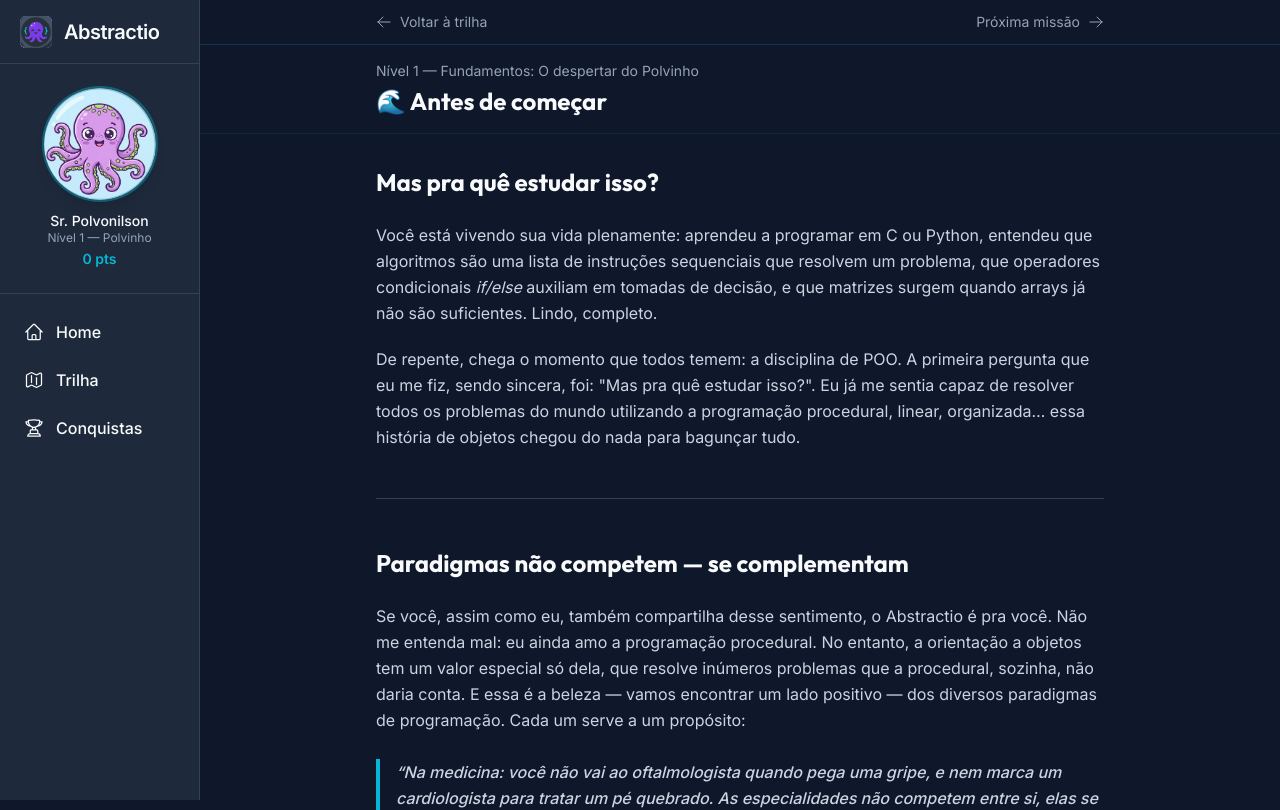
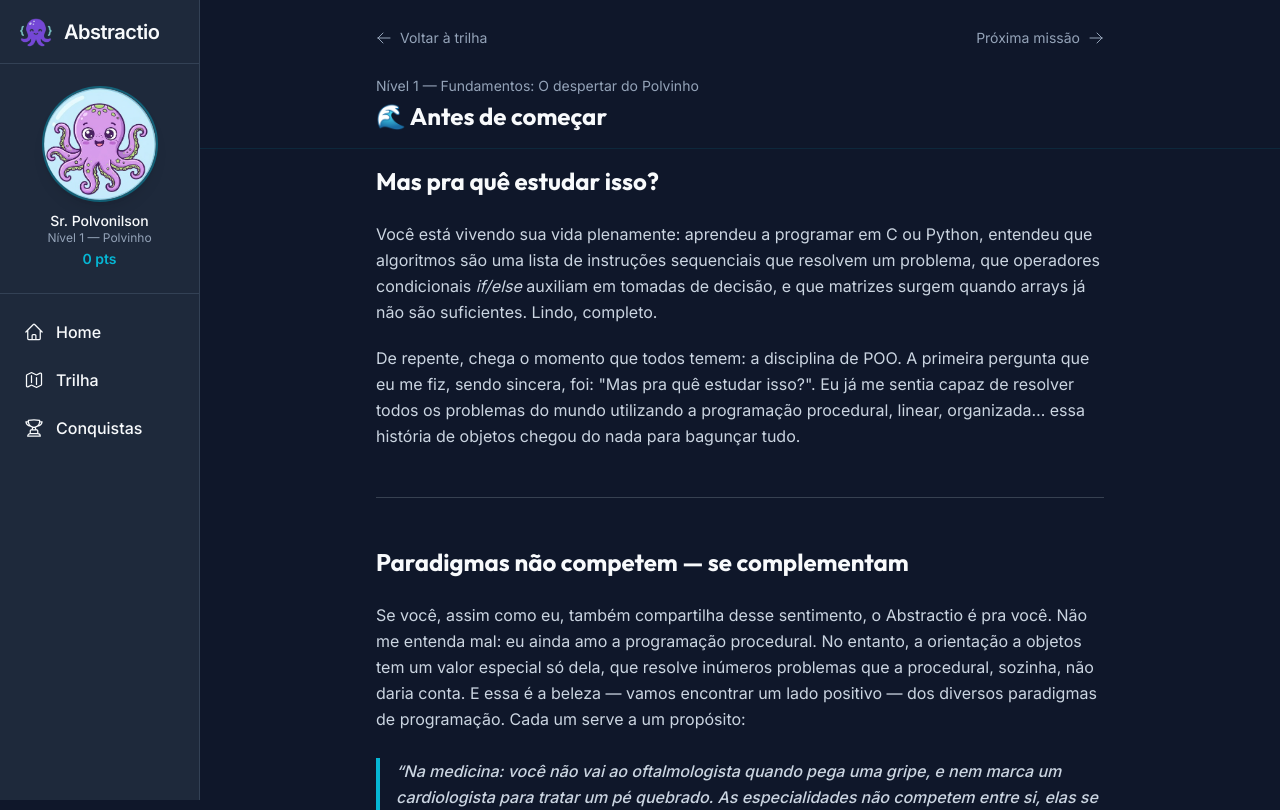
Before and after one commit to Gpcoutinho/Abstractio, a React (Vite) app: page /missao/1/1 in a window 1280 px wide. Shown: the top 810 px of the page. Built offline with nearby package versions, Linux system fonts and the light colour scheme.

Commit message:
style: remodela header da missao

```diff
--- a/src/components/Sidebar.tsx
+++ b/src/components/Sidebar.tsx
@@ -56,7 +56,11 @@ const Sidebar: React.FC = () => {
           </svg>
         </button>
         <Link to="/" className="flex items-center gap-2">
-          <img src="/isotipo.svg" alt="Isotipo" className="w-7 h-7 rounded-md" />
+          <img
+            src="/isotipo.png"
+            alt="Isotipo"
+            className="w-7 h-7 rounded-md"
+          />
           <span className="font-bold text-textPrimary">Abstractio</span>
         </Link>
       </div>
@@ -78,7 +82,11 @@ const Sidebar: React.FC = () => {
       >
         {/* Logo */}
         <div className="flex items-center gap-3 px-5 h-16 border-b border-borderDark flex-shrink-0">
-          <img src="/isotipo.svg" alt="Isotipo" className="w-8 h-8 rounded-md" />
+          <img
+            src="/isotipo.png"
+            alt="Isotipo"
+            className="w-8 h-8 rounded-md"
+          />
           <span className="text-xl font-bold tracking-tight text-textPrimary">
             Abstractio
           </span>
--- a/src/pages/Missao.tsx
+++ b/src/pages/Missao.tsx
@@ -1,22 +1,29 @@
-import React, { useState, useEffect } from 'react';
-import { useParams, Link } from 'react-router-dom';
-import BoloFactory from '../components/BoloFactory';
-import { ArrowLeftIcon, ArrowRightIcon, CheckCircleIcon } from '@heroicons/react/24/outline';
-import ReactMarkdown from 'react-markdown';
-import remarkGfm from 'remark-gfm';
-import rehypeRaw from 'rehype-raw';
-import { niveis } from '../data/curriculum';
-import { useProgress } from '../hooks/useProgress';
-import PageWrapper from '../components/PageWrapper';
-import CodeBlock from '../components/CodeBlock';
-import interativoHtml from '../assets/interativos/nivel_1_missao_7.html?raw';
+import React, { useState, useEffect } from "react";
+import { useParams, Link } from "react-router-dom";
+import BoloFactory from "../components/BoloFactory";
+import {
+  ArrowLeftIcon,
+  ArrowRightIcon,
+  CheckCircleIcon,
+} from "@heroicons/react/24/outline";
+import ReactMarkdown from "react-markdown";
+import remarkGfm from "remark-gfm";
+import rehypeRaw from "rehype-raw";
+import { niveis } from "../data/curriculum";
+import { useProgress } from "../hooks/useProgress";
+import PageWrapper from "../components/PageWrapper";
+import CodeBlock from "../components/CodeBlock";
+import interativoHtml from "../assets/interativos/nivel_1_missao_7.html?raw";
 
 const interativos: Record<string, string> = {
-  'interativos/nivel_1_missao_7.html': interativoHtml,
+  "interativos/nivel_1_missao_7.html": interativoHtml,
 };
 
 const Missao: React.FC = () => {
-  const { nivelIdx, missaoIdx } = useParams<{ nivelIdx: string; missaoIdx: string }>();
+  const { nivelIdx, missaoIdx } = useParams<{
+    nivelIdx: string;
+    missaoIdx: string;
+  }>();
   const { completarMissao, desmarcarMissao, isMissaoConcluida } = useProgress();
 
   const [selecionada, setSelecionada] = useState<number | null>(null);
@@ -27,14 +34,17 @@ const Missao: React.FC = () => {
     setRespondida(false);
   }, [nivelIdx, missaoIdx]);
 
-  const nivel = niveis.find(n => n.id === Number(nivelIdx));
+  const nivel = niveis.find((n) => n.id === Number(nivelIdx));
   const missao = nivel?.missoes[Number(missaoIdx) - 1];
 
   if (!nivel || !missao) {
     return (
       <PageWrapper className="max-w-3xl pb-12">
         <p className="text-textSecondary">Missão não encontrada.</p>
-        <Link to="/trilha" className="text-accent hover:underline mt-4 inline-block">
+        <Link
+          to="/trilha"
+          className="text-accent hover:underline mt-4 inline-block"
+        >
           ← Voltar à trilha
         </Link>
       </PageWrapper>
@@ -46,7 +56,7 @@ const Missao: React.FC = () => {
     if (missaoIdxNum < nivel.missoes.length) {
       return `/missao/${nivel.id}/${missaoIdxNum + 1}`;
     }
-    const proximoNivel = niveis.find(n => n.id === nivel.id + 1);
+    const proximoNivel = niveis.find((n) => n.id === nivel.id + 1);
     if (proximoNivel) return `/missao/${proximoNivel.id}/1`;
     return null;
   })();
@@ -55,13 +65,16 @@ const Missao: React.FC = () => {
     if (missaoIdxNum > 1) {
       return `/missao/${nivel.id}/${missaoIdxNum - 1}`;
     }
-    const nivelAnterior = niveis.find(n => n.id === nivel.id - 1);
-    if (nivelAnterior) return `/missao/${nivelAnterior.id}/${nivelAnterior.missoes.length}`;
+    const nivelAnterior = niveis.find((n) => n.id === nivel.id - 1);
+    if (nivelAnterior)
+      return `/missao/${nivelAnterior.id}/${nivelAnterior.missoes.length}`;
     return null;
   })();
 
   const jaConcluida = isMissaoConcluida(missao.id);
-  const acertou = missao.exercise ? selecionada === missao.exercise.correct : false;
+  const acertou = missao.exercise
+    ? selecionada === missao.exercise.correct
+    : false;
 
   const handleSubmit = () => {
     if (selecionada === null) return;
@@ -70,10 +83,9 @@ const Missao: React.FC = () => {
 
   return (
     <div>
-
       {/* Navegação fixa */}
-      <div className="sticky top-0 z-40 bg-bgPrimary">
-        <nav className="border-b border-accent/20">
+      <div className="sticky top-4 z-40 bg-bgPrimary">
+        <nav>
           <div className="max-w-3xl mx-auto px-5 h-11 flex items-center justify-between">
             <div className="flex items-center gap-5">
               <Link
@@ -123,34 +135,43 @@ const Missao: React.FC = () => {
       </div>
 
       <div className="max-w-3xl mx-auto pt-8 pb-16 px-5">
-
         {/* Teoria */}
-      <section className="mb-8 prose prose-invert max-w-none
+        <section
+          className="mb-8 prose prose-invert max-w-none
         prose-headings:text-textPrimary prose-headings:font-bold
         prose-p:text-textBody prose-p:leading-relaxed
         prose-strong:text-textPrimary
         prose-blockquote:border-l-accent prose-blockquote:text-textSecondary
         prose-table:text-sm prose-th:text-textPrimary prose-td:text-textSecondary
-        prose-li:text-textBody">
+        prose-li:text-textBody"
+        >
           <ReactMarkdown
             remarkPlugins={[remarkGfm]}
             rehypePlugins={[rehypeRaw]}
-          components={{ 'bolo-factory': () => <BoloFactory />, code: CodeBlock, pre: ({ children }) => <>{children}</> }}
+            components={{
+              "bolo-factory": () => <BoloFactory />,
+              code: CodeBlock,
+              pre: ({ children }) => <>{children}</>,
+            }}
           >
             {missao.theory}
           </ReactMarkdown>
         </section>
 
         {/* Mini-jogo */}
-      {missao.has_interativo && missao.interativo_html && interativos[missao.interativo_html] && (
+        {missao.has_interativo &&
+          missao.interativo_html &&
+          interativos[missao.interativo_html] && (
             <section className="mb-8">
-          <h2 className="text-lg font-semibold text-textPrimary mb-3">Mini-jogo interativo</h2>
+              <h2 className="text-lg font-semibold text-textPrimary mb-3">
+                Mini-jogo interativo
+              </h2>
               <div className="rounded-lg overflow-hidden border border-borderDark">
                 <iframe
                   srcDoc={interativos[missao.interativo_html]}
                   title="Mini-jogo interativo"
                   className="w-full"
-              style={{ height: '480px', border: 'none' }}
+                  style={{ height: "480px", border: "none" }}
                   sandbox="allow-scripts"
                 />
               </div>
@@ -162,24 +183,30 @@ const Missao: React.FC = () => {
           <>
             <hr className="border-borderDark my-10" />
             <section className="bg-bgSecondary border border-borderDark rounded-xl p-6">
-            <h2 className="text-2xl font-bold text-textPrimary mb-4">Exercício</h2>
-            <p className="text-textPrimary mb-5">{missao.exercise.question}</p>
+              <h2 className="text-2xl font-bold text-textPrimary mb-4">
+                Exercício
+              </h2>
+              <p className="text-textPrimary mb-5">
+                {missao.exercise.question}
+              </p>
 
               <fieldset className="space-y-3">
                 <legend className="sr-only">Opções de resposta</legend>
                 {missao.exercise.options.map((opcao, i) => {
-                let estilo = 'border-borderDark';
+                  let estilo = "border-borderDark";
                   if (respondida) {
-                  if (i === missao.exercise!.correct) estilo = 'border-success bg-success/10';
-                  else if (i === selecionada) estilo = 'border-danger bg-danger/10';
+                    if (i === missao.exercise!.correct)
+                      estilo = "border-success bg-success/10";
+                    else if (i === selecionada)
+                      estilo = "border-danger bg-danger/10";
                   } else if (i === selecionada) {
-                  estilo = 'border-accent bg-accent/10';
+                    estilo = "border-accent bg-accent/10";
                   }
 
                   return (
                     <label
                       key={i}
-                    className={`flex items-start gap-3 p-4 rounded-lg border cursor-pointer transition-colors ${estilo} ${respondida ? 'cursor-default' : 'hover:border-accent/50'}`}
+                      className={`flex items-start gap-3 p-4 rounded-lg border cursor-pointer transition-colors ${estilo} ${respondida ? "cursor-default" : "hover:border-accent/50"}`}
                     >
                       <input
                         type="radio"
@@ -198,11 +225,17 @@ const Missao: React.FC = () => {
 
               {/* Feedback */}
               {respondida && (
-              <div className={`mt-5 p-4 rounded-lg border ${acertou ? 'bg-success/10 border-success' : 'bg-danger/10 border-danger'}`}>
-                <p className={`font-semibold mb-1 ${acertou ? 'text-success' : 'text-danger'}`}>
-                  {acertou ? '✓ Correto!' : '✗ Não foi dessa vez.'}
+                <div
+                  className={`mt-5 p-4 rounded-lg border ${acertou ? "bg-success/10 border-success" : "bg-danger/10 border-danger"}`}
+                >
+                  <p
+                    className={`font-semibold mb-1 ${acertou ? "text-success" : "text-danger"}`}
+                  >
+                    {acertou ? "✓ Correto!" : "✗ Não foi dessa vez."}
                   </p>
-                <p className="text-textSecondary text-sm">{missao.exercise.explanation}</p>
+                  <p className="text-textSecondary text-sm">
+                    {missao.exercise.explanation}
+                  </p>
                 </div>
               )}
 
@@ -220,7 +253,10 @@ const Missao: React.FC = () => {
 
                 {respondida && !acertou && (
                   <button
-                  onClick={() => { setSelecionada(null); setRespondida(false); }}
+                    onClick={() => {
+                      setSelecionada(null);
+                      setRespondida(false);
+                    }}
                     className="px-5 py-2 rounded-lg border border-borderDark text-textSecondary hover:border-accent hover:text-textPrimary transition-colors text-sm"
                   >
                     Tentar novamente
@@ -294,7 +330,6 @@ const Missao: React.FC = () => {
             </Link>
           )}
         </div>
-
       </div>
     </div>
   );
```
Also changed, not shown: public/isotipo.png (added), public/isotipo2.svg (added). Lines whose indentation alone changed are shown as unchanged.
